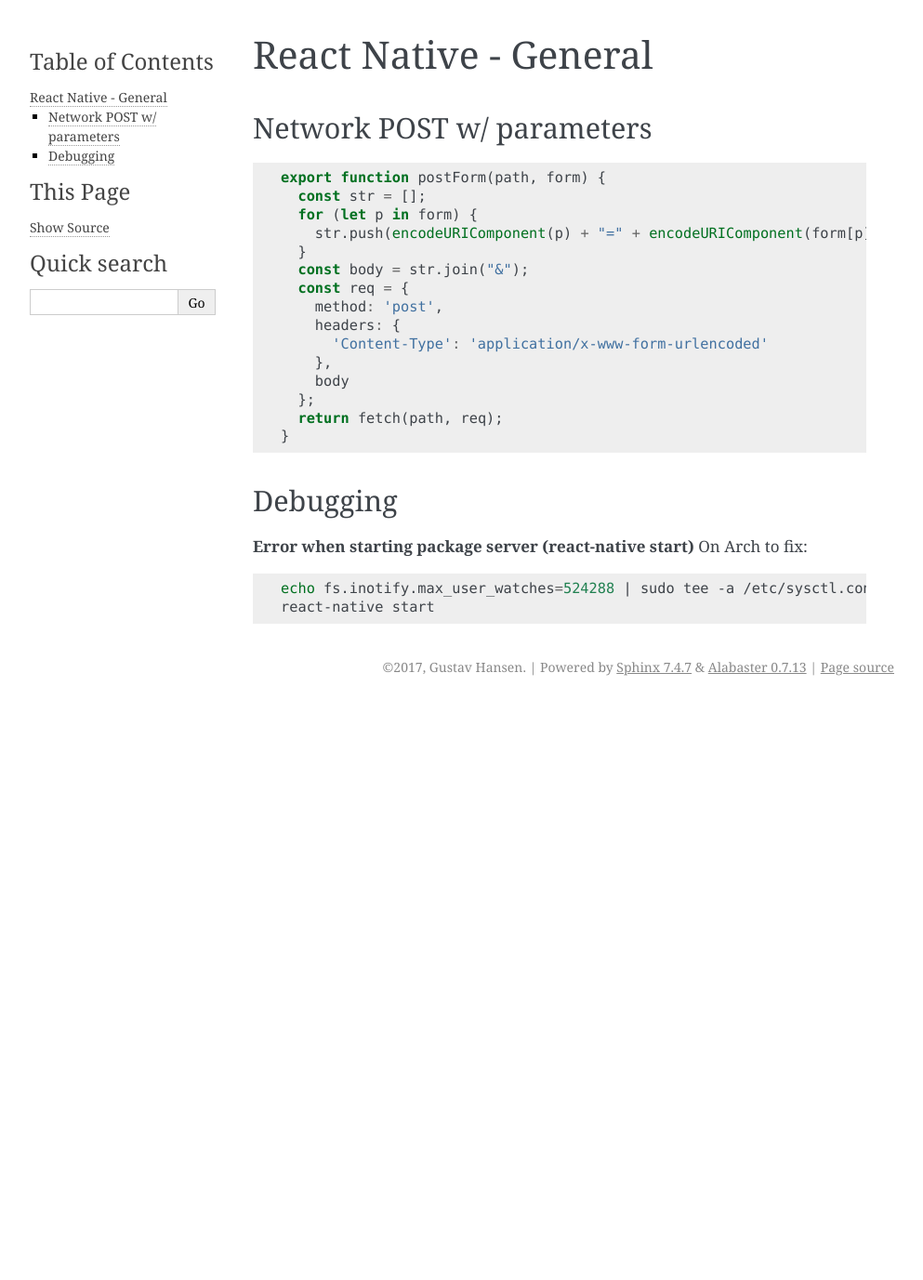
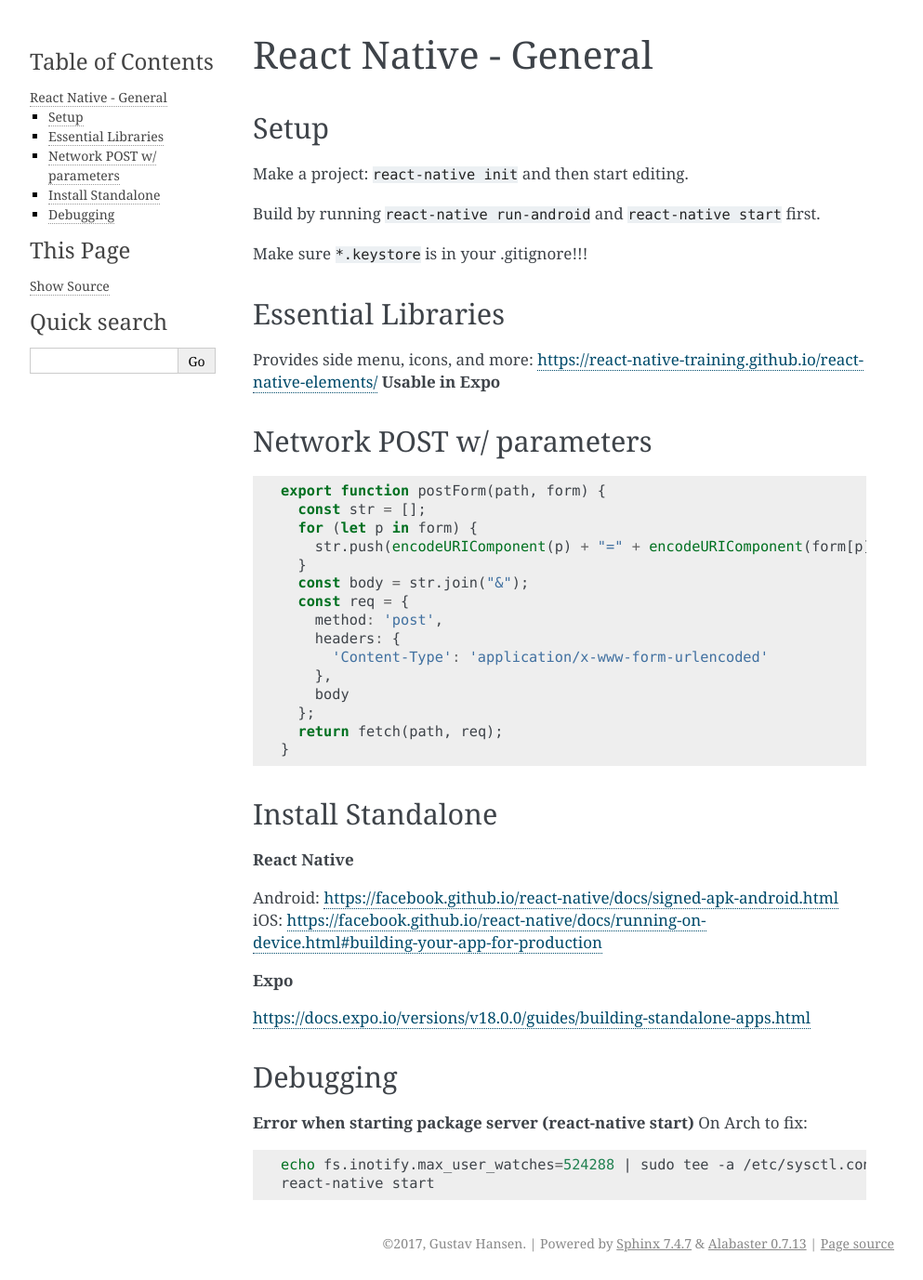
Before and after one commit to kusti8/notes, a Sphinx documentation site: the page built from docs/react.rst, in a window 1280 px wide. Shown: the whole page at 93% size, without its empty margins (148-1141 px from the left). Built offline with Sphinx 7.4.7, drawn with Linux system fonts in a browser that asks for light colours; before the commit the page ends 900 px from its top, so only the background shows below that.

Commit message:
Add general improvements

```diff
--- a/docs/react.rst
+++ b/docs/react.rst
@@ -1,5 +1,21 @@
 React Native - General
 ==========================
+
+Setup
+----------
+
+Make a project: ``react-native init`` and then start editing.
+
+Build by running ``react-native run-android`` and ``react-native start`` first.
+
+Make sure ``*.keystore`` is in your .gitignore!!!
+
+Essential Libraries
+----------------------
+
+Provides side menu, icons, and more: https://react-native-training.github.io/react-native-elements/
+**Usable in Expo**
+
 
 Network POST w/ parameters
 -----------------------------
@@ -22,6 +38,18 @@
       return fetch(path, req);
     }
 
+Install Standalone
+------------------------
+
+**React Native**
+
+Android: https://facebook.github.io/react-native/docs/signed-apk-android.html
+iOS: https://facebook.github.io/react-native/docs/running-on-device.html#building-your-app-for-production
+
+**Expo**
+
+https://docs.expo.io/versions/v18.0.0/guides/building-standalone-apps.html
+
 Debugging
 ---------------------
 
```
